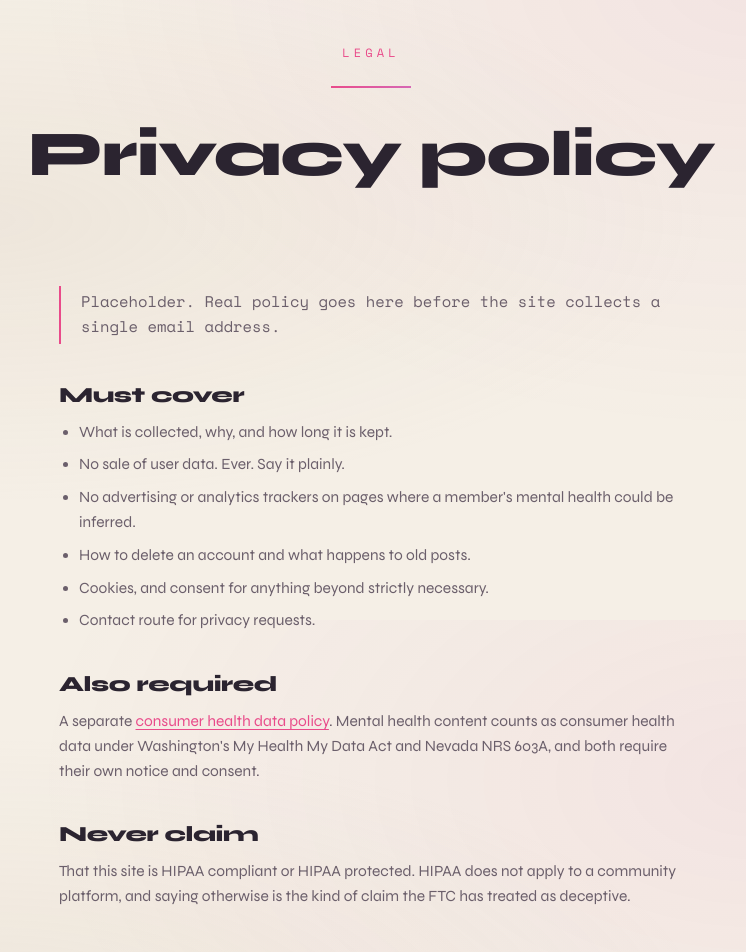
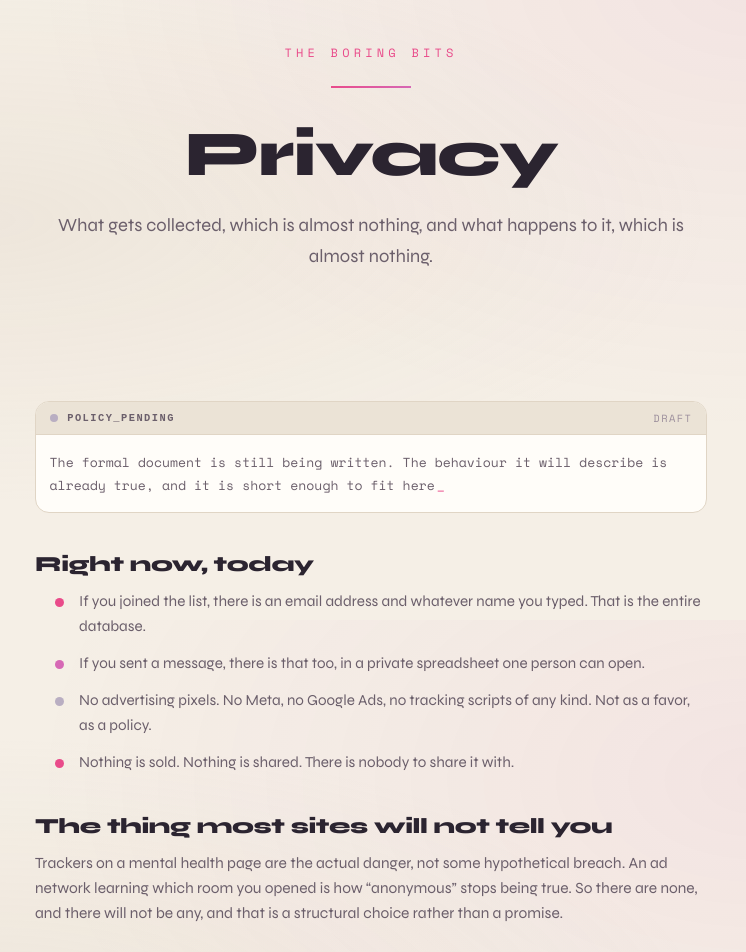
Before and after one commit to Redacted-Syntax/isnotokay, a React (Vite) app: page /privacy in a window 1280 px wide. Shown: the part 180-1132 px from the top of the page, without its empty margins (269-1015 px from the left). Built offline with nearby package versions, Linux system fonts and the light colour scheme; a web font is replaced by a local one.

Commit message:
Redact the legal placeholders and the onboarding preview

```diff
--- a/src/pages/HealthData.jsx
+++ b/src/pages/HealthData.jsx
@@ -1,51 +1,75 @@
+import { Link } from "react-router-dom";
 import PageHeader from "../components/PageHeader.jsx";
+import SystemNote from "../components/SystemNote.jsx";
 
-// PLACEHOLDER. This is a SEPARATE document from the privacy policy and it is
-// legally required to be separate.
+// SEPARATE from the privacy policy, and legally required to be separate.
 //
-// Washington My Health My Data Act reaches nationwide and carries a private
-// right of action. Nevada NRS 603A applies at home. Both treat mental health
-// content as consumer health data, with no revenue threshold: they apply from
-// the first user.
+// Washington's My Health My Data Act reaches nationwide and carries a
+// private right of action. Nevada NRS 603A applies at home. Both treat
+// mental health content as consumer health data, with no revenue
+// threshold: they apply from the first user.
+//
+// Needs: separate opt-in consent to collect, a second separate consent
+// before any sharing, withdrawal and deletion rights, a named contact.
 
 export default function HealthData() {
   return (
     <>
       <PageHeader
-        label="Legal"
+        label="The boring bits"
         title="Consumer health data"
-        lede="What happens to the most sensitive thing you will put on this site: what you say about your own mind."
+        lede="What happens to the most sensitive thing you will ever type here: what you say about your own mind."
       />
 
       <section className="section" style={{ paddingTop: 0 }}>
-        <div className="wrap prose">
-          <p className="callout">
-            Placeholder. Must be a real, separate published policy before
-            launch.
+        <div className="wrap">
+          <SystemNote code="HEALTH_DATA_SCOPE" status="currently: none">
+            <p>
+              No posts exist, so no health data exists. This page is here early
+              on purpose, so the rules are written before there is anything to
+              be tempted by
+            </p>
+          </SystemNote>
+
+          <div className="prose">
+            <h2>Why this is its own page</h2>
+            <p>
+              Because what you say about your mental health counts as consumer
+              health data under Washington&apos;s My Health My Data Act and
+              Nevada&apos;s NRS 603A, and both of them require this notice to be
+              separate from the normal privacy policy. Neither has a revenue
+              threshold. They apply to a site with one user and no money, which
+              is this site.
             </p>
 
-          <h2>Must cover</h2>
-          <ul>
+            <h2>The commitments</h2>
+            <ul className="dots">
+              <li>Posts about your mental health are treated as health data. Not content, not engagement.</li>
+              <li>Collected only with your explicit yes, given separately from signing up.</li>
               <li>
-              That posts about mental health are treated as consumer health
-              data.
+                Never shared or sold. If that ever changes it requires a second,
+                separate yes from you, which means it is not going to change.
               </li>
+              <li>You can withdraw consent and have it deleted. Just ask.</li>
               <li>
-              Separate opt-in consent to collect it, and a second separate
-              consent before any sharing.
+                The list of third parties that touch it is kept as close to
+                empty as technically possible.
               </li>
-            <li>No sharing and no sale. That is the whole point.</li>
-            <li>The right to withdraw consent and have data deleted.</li>
-            <li>Which third parties touch it. Keep this list as short as possible.</li>
-            <li>A named contact for requests.</li>
             </ul>
 
-          <h2>The practical rule</h2>
+            <h2>The architecture is the promise</h2>
             <p>
-            Every tracker, pixel, embed, and analytics script is a liability on
-            these pages. The safest architecture is the one with almost nothing
-            loaded from anywhere else.
+              Every tracker, pixel, embed, and analytics script is a liability
+              on a page like this. The safest design is the one with almost
+              nothing loaded from anywhere else, which is why this site is
+              deliberately boring under the hood.
             </p>
+
+            <p>
+              Questions, or a deletion request:{" "}
+              <Link to="/contact">say something</Link>.
+            </p>
+          </div>
         </div>
       </section>
     </>
--- a/src/pages/Privacy.jsx
+++ b/src/pages/Privacy.jsx
@@ -1,47 +1,73 @@
 import { Link } from "react-router-dom";
 import PageHeader from "../components/PageHeader.jsx";
+import SystemNote from "../components/SystemNote.jsx";
 
-// PLACEHOLDER. Do not launch on this text.
+// NOT A REAL POLICY YET. Must be in place before collecting anything
+// beyond the waitlist email. See docs/ for the legal research.
+//
+// Never claim HIPAA compliance. HIPAA does not apply to a community
+// platform and the FTC has treated that claim as deceptive.
 
 export default function Privacy() {
   return (
     <>
-      <PageHeader label="Legal" title="Privacy policy" />
+      <PageHeader
+        label="The boring bits"
+        title="Privacy"
+        lede="What gets collected, which is almost nothing, and what happens to it, which is almost nothing."
+      />
 
       <section className="section" style={{ paddingTop: 0 }}>
-        <div className="wrap prose">
-          <p className="callout">
-            Placeholder. Real policy goes here before the site collects a single
-            email address.
-          </p>
+        <div className="wrap">
+          <SystemNote code="POLICY_PENDING" status="draft" variant="classified">
+            <p>
+              The formal document is still being written. The behaviour it will
+              describe is already true, and it is short enough to fit here
+            </p>
+          </SystemNote>
 
-          <h2>Must cover</h2>
-          <ul>
-            <li>What is collected, why, and how long it is kept.</li>
-            <li>No sale of user data. Ever. Say it plainly.</li>
-            <li>
-              No advertising or analytics trackers on pages where a
-              member&apos;s mental health could be inferred.
-            </li>
-            <li>How to delete an account and what happens to old posts.</li>
-            <li>Cookies, and consent for anything beyond strictly necessary.</li>
-            <li>Contact route for privacy requests.</li>
-          </ul>
+          <div className="prose">
+            <h2>Right now, today</h2>
+            <ul className="dots">
+              <li>
+                If you joined the list, there is an email address and whatever
+                name you typed. That is the entire database.
+              </li>
+              <li>
+                If you sent a message, there is that too, in a private
+                spreadsheet one person can open.
+              </li>
+              <li>
+                No advertising pixels. No Meta, no Google Ads, no tracking
+                scripts of any kind. Not as a favor, as a policy.
+              </li>
+              <li>Nothing is sold. Nothing is shared. There is nobody to share it with.</li>
+            </ul>
 
-          <h2>Also required</h2>
-          <p>
-            A separate <Link to="/health-data">consumer health data policy</Link>
-            . Mental health content counts as consumer health data under
-            Washington&apos;s My Health My Data Act and Nevada NRS 603A, and both
-            require their own notice and consent.
-          </p>
+            <h2>The thing most sites will not tell you</h2>
+            <p>
+              Trackers on a mental health page are the actual danger, not some
+              hypothetical breach. An ad network learning which room you opened
+              is how &ldquo;anonymous&rdquo; stops being true. So there are
+              none, and there will not be any, and that is a structural choice
+              rather than a promise.
+            </p>
 
-          <h2>Never claim</h2>
-          <p>
-            That this site is HIPAA compliant or HIPAA protected. HIPAA does not
-            apply to a community platform, and saying otherwise is the kind of
-            claim the FTC has treated as deceptive.
-          </p>
+            <h2>Want out?</h2>
+            <p>
+              <Link to="/contact">Ask</Link> and the row gets deleted. No form,
+              no retention window, no &ldquo;we are sorry to see you go&rdquo;
+              email sequence.
+            </p>
+
+            <h2>Also</h2>
+            <p>
+              This site is not HIPAA anything. HIPAA covers doctors and
+              insurers, not message boards, and any wellness app waving a HIPAA
+              badge at you is doing marketing. The laws that actually apply here
+              are about <Link to="/health-data">consumer health data</Link>.
+            </p>
+          </div>
         </div>
       </section>
     </>
--- a/src/pages/Terms.jsx
+++ b/src/pages/Terms.jsx
@@ -1,39 +1,70 @@
 import PageHeader from "../components/PageHeader.jsx";
+import SystemNote from "../components/SystemNote.jsx";
+import Redacted from "../components/Redacted.jsx";
 
-// PLACEHOLDER. Do not launch on this text.
-// Generate real policies (Termageddon ~$119/yr auto-updates as laws change,
-// or Termly) and have a human review the crisis + health data language.
+// NOT REAL TERMS YET. The in-world framing below is fun, but it must stay
+// unmistakable that nothing here is binding. Generate real policies
+// (Termageddon ~$119/yr auto-updates as laws change) and have a human
+// review the crisis and health-data language before anyone signs up.
+//
+// Must eventually cover: 18+ and minor removal, not a medical or crisis
+// service, members own their posts, acceptable use, discretionary and
+// non-continuous moderation, liability limits, Nevada governing law.
 
 export default function Terms() {
   return (
     <>
-      <PageHeader label="Legal" title="Terms of service" />
+      <PageHeader
+        label="The boring bits"
+        title="Terms of service"
+        lede="The part where a website tells you what it is allowed to do to you."
+      />
 
       <section className="section" style={{ paddingTop: 0 }}>
-        <div className="wrap prose">
-          <p className="callout">
-            Placeholder. Real terms go here before the site accepts a single
-            signup.
+        <div className="wrap">
+          <SystemNote code="DOC_UNSIGNED" status="not binding" variant="classified">
+            <p>
+              There are no terms yet, because there is nothing to agree to yet.
+              No accounts, no checkout, no data beyond an email you typed in on
+              purpose.
             </p>
+            <p>
+              Real ones arrive before the doors do. Currently blocked on:{" "}
+              <Redacted reveal hint="the unglamorous truth">
+                money for a lawyer
+              </Redacted>
+            </p>
+          </SystemNote>
 
-          <h2>Must cover</h2>
-          <ul>
-            <li>18+ only, and how an account gets removed if a minor is found.</li>
+          <div className="prose">
+            <h2>What they will say, in plain terms</h2>
+            <ul className="dots">
+              <li>Adults only. 18+, and minors get removed when found.</li>
               <li>
-              Not a medical or crisis service. No professional relationship is
-              created by using this site.
+                This is not a medical service, not therapy, and not a crisis
+                line. Using it does not make anyone your clinician.
               </li>
               <li>
-              Members own their posts and grant a limited license to display
-              them here.
+                Your words stay yours. The site gets permission to display them
+                here and nothing more.
               </li>
-            <li>Acceptable use, and what gets an account suspended.</li>
               <li>
-              Moderation is discretionary and not continuous. No promised
-              response times.
+                Moderation happens when a human is awake. No promised response
+                times, ever.
               </li>
-            <li>Liability limits, dispute terms, governing law (Nevada).</li>
+              <li>
+                Be a person. Harassment, doxxing, and selling things to people
+                in pain end your account.
+              </li>
+              <li>Governed by Nevada law, because that is where the founder is.</li>
             </ul>
+
+            <p>
+              That list is the intent. The enforceable version will be longer
+              and worse to read, which is unfortunately the point of a
+              contract.
+            </p>
+          </div>
         </div>
       </section>
     </>
```
Lines whose indentation alone changed are shown as unchanged.
